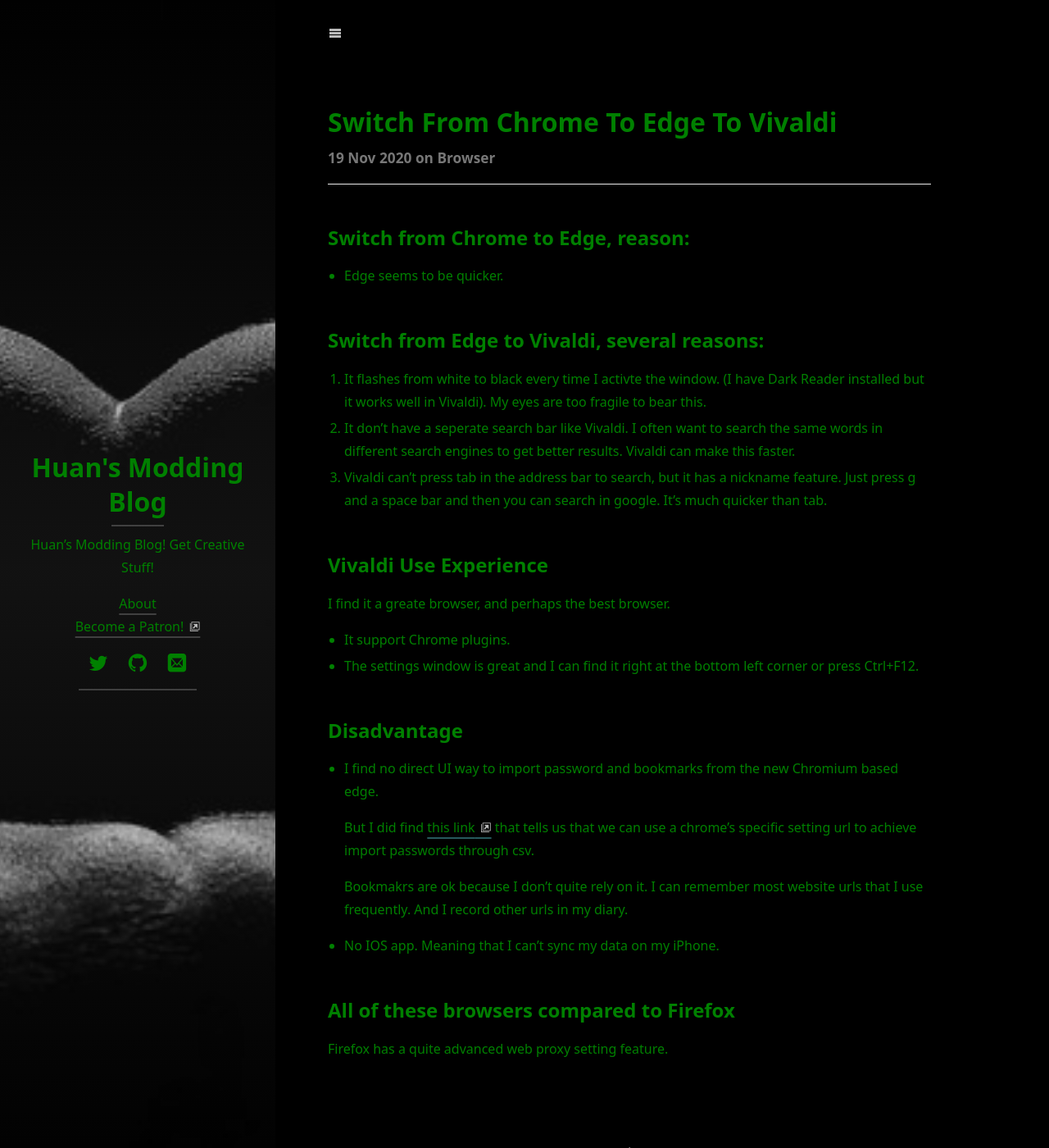
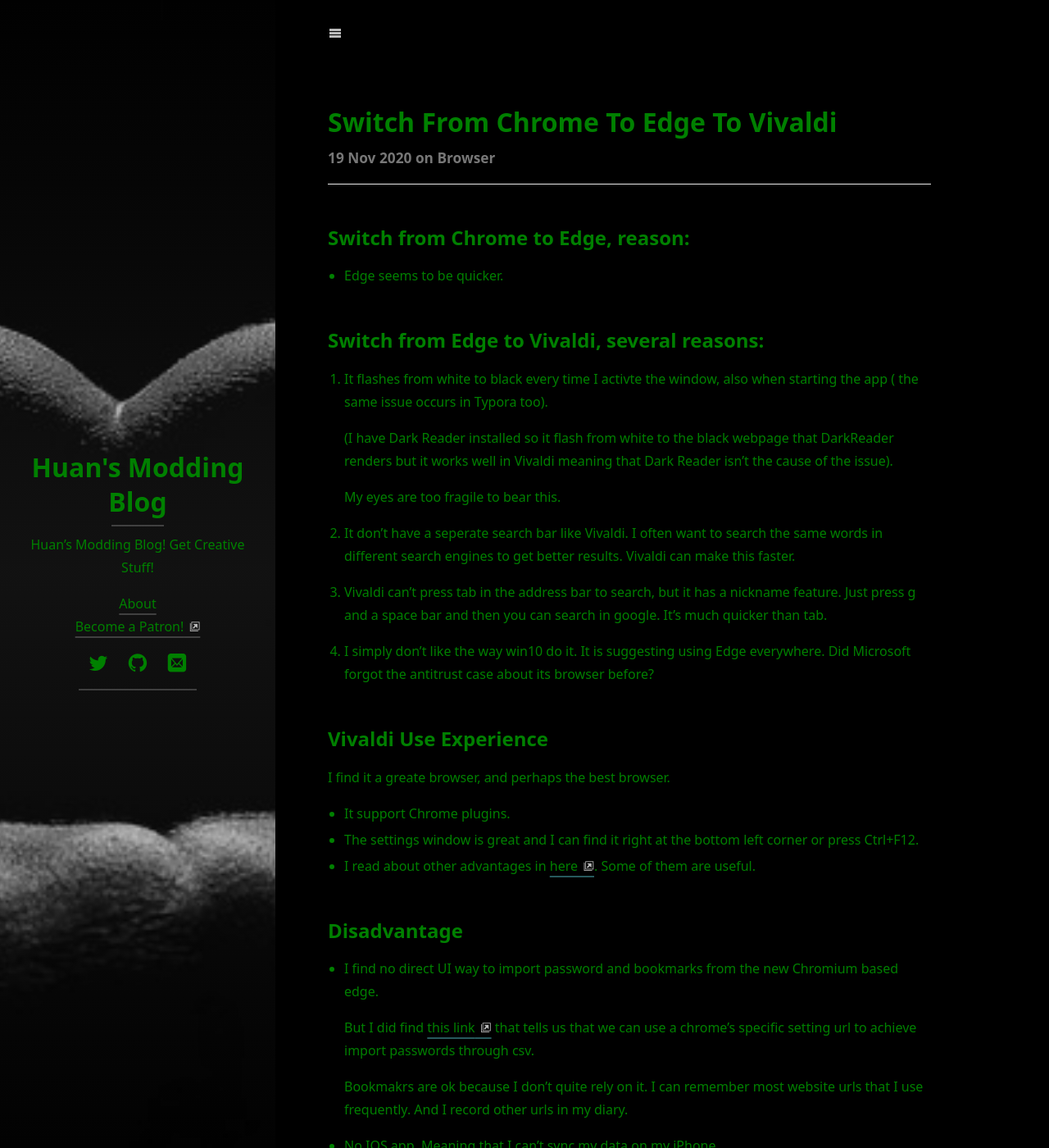
Before and after one commit to huanrenfeng/huanrenfeng.github.io, a Jekyll site: the page built from _posts/2020-11-19-switch-from-chrome-to-edge-to-vivaldi.md, in a window 1280 px wide and 1400 px high. Shown: the whole window at 82% size. Built offline with Jekyll 4.4.1, drawn with Linux system fonts in a browser that asks for light colours; cached includes are drawn as plain includes; nearby versions of some CDN libraries; some web fonts are replaced; our own code applies the rules of GitHub Pages for plain Markdown files; library files that are not in the unit come from our copies.

Commit message:
Update 2020-11-19-switch-from-chrome-to-edge-to-vivaldi.md

```diff
--- a/_posts/2020-11-19-switch-from-chrome-to-edge-to-vivaldi.md
+++ b/_posts/2020-11-19-switch-from-chrome-to-edge-to-vivaldi.md
@@ -10,9 +10,17 @@
 
 ## Switch from Edge to Vivaldi, several reasons:
 
-1. It flashes from white to black every time I activte the window. (I have Dark Reader installed but it works well in Vivaldi). My eyes are too fragile to bear this.
+1. It flashes from white to black every time I activte the window, also when starting the app ( the same issue occurs in Typora too).
+
+   (I have Dark Reader installed so it flash from white to the black webpage that DarkReader renders but it works well in Vivaldi meaning that Dark Reader isn't the cause of the issue).
+
+    My eyes are too fragile to bear this.
+
 2. It don't have a seperate search bar like Vivaldi. I often want to search the same words in different search engines to get better results. Vivaldi can make this faster.
+
 3. Vivaldi can't press tab in the address bar to search, but it has a nickname feature. Just press g and a space bar and then you can search in google. It's much quicker than tab.
+
+4. I simply don't like the way win10 do it. It is suggesting using Edge everywhere. Did Microsoft forgot the antitrust case about its browser before?
 
 ## Vivaldi Use Experience
 
@@ -20,6 +28,7 @@
 
 - It support Chrome plugins.
 - The settings window is great and I can find it right at the bottom left corner or press Ctrl+F12.
+- I read about other advantages in [here](https://gizmodo.com/5-reasons-to-use-to-vivaldi-instead-of-chrome-or-firefo-1771284757). Some of them are useful.
 
 ## Disadvantage
 
```
